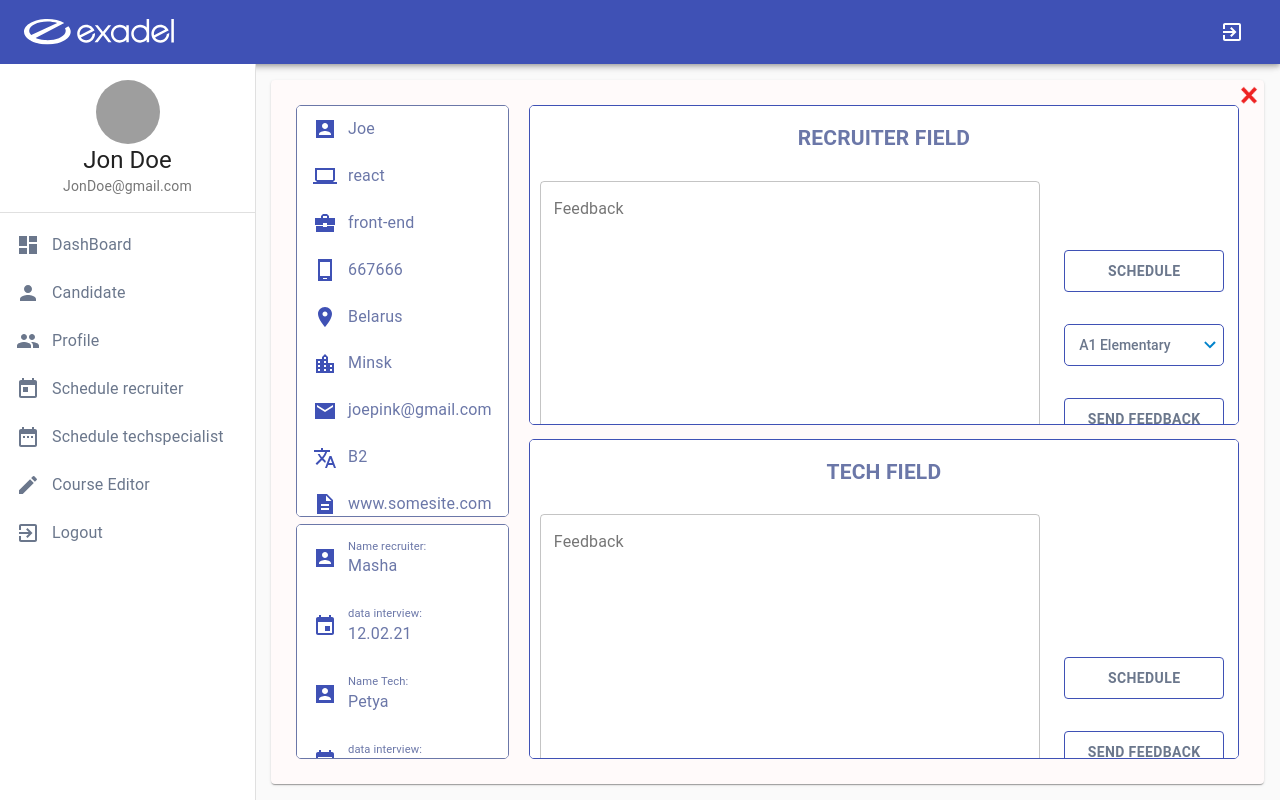
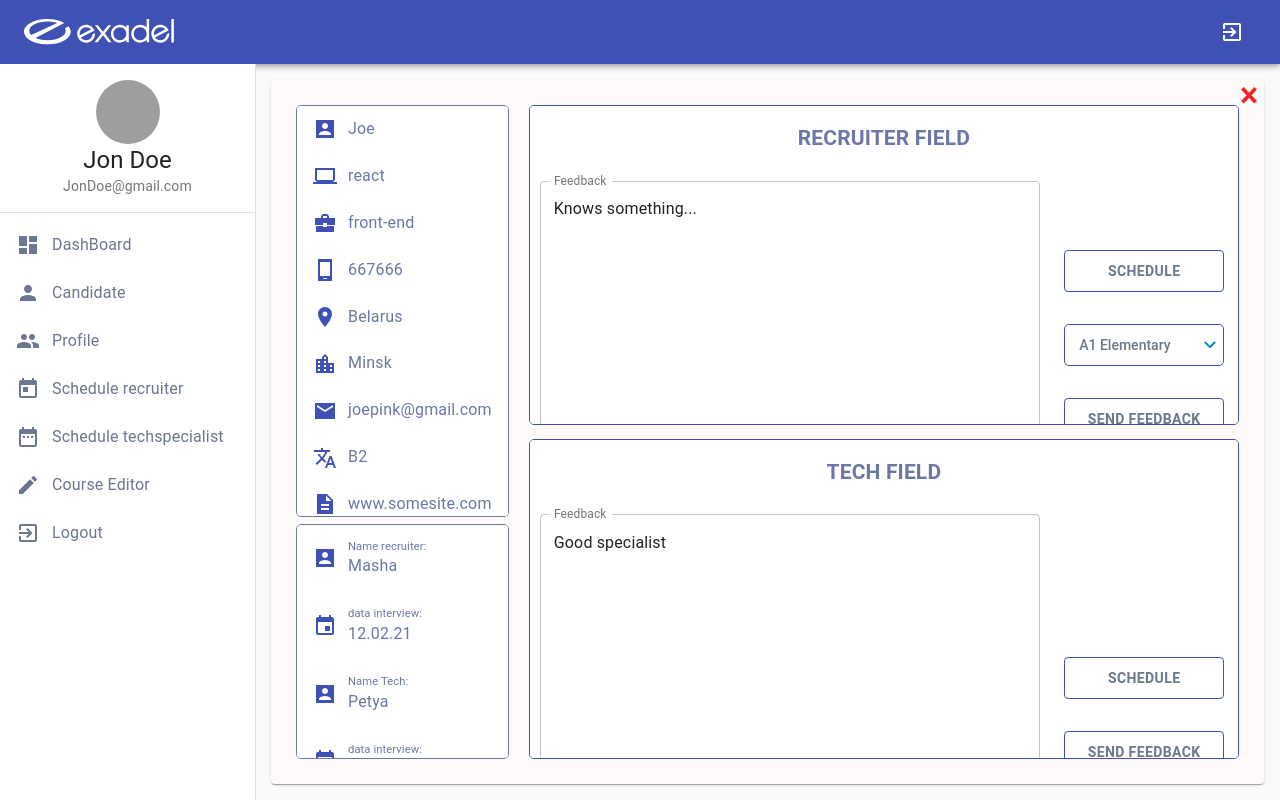
Before and after one commit to eugene-savko/recruitment-platform, a React (Create React App) app: page /profile in a window 1280 px wide. Built offline with nearby package versions, Linux system fonts and the light colour scheme; grey boxes are pictures that could not be loaded.

Commit message:
feat: Implemented receiving feedback from the server and placing it in the fields

```diff
--- a/src/app/pages/AdminPage/Profile/RecruiterField/index.tsx
+++ b/src/app/pages/AdminPage/Profile/RecruiterField/index.tsx
@@ -24,11 +24,16 @@ interface IRecruiterFieldProps {
 	englishLevel: Array<IListItemSelect>;
 }
 
+// data from server
+const feedbackFromServer = 'Knows something... ';
+
 const RecruiterField: React.FunctionComponent<IRecruiterFieldProps> = ({
 	englishLevel,
 }) => {
 	const [isShown, setIsShown] = useState<boolean>(false);
-	const [feedbackRecruiter, setFeedbackRecruiter] = useState<string>();
+	const [feedbackRecruiter, setFeedbackRecruiter] = useState<string>(
+		feedbackFromServer
+	);
 	const { register, handleSubmit } = useForm<IFormFields>();
 
 	const handleChange = (event: React.ChangeEvent<HTMLInputElement>) =>
--- a/src/app/pages/AdminPage/Profile/TechField/index.tsx
+++ b/src/app/pages/AdminPage/Profile/TechField/index.tsx
@@ -17,12 +17,18 @@ import {
 // type
 import IFormFields from '../types/IFormFields';
 
+// data from server
+const feedbackFromServer = 'Good specialist ';
+
 const TechField: React.FunctionComponent = () => {
 	const [isShown, setIsShown] = useState<boolean>(false);
-	const [feedbackTech, setFeedbackTech] = useState<string>();
+	const [feedbackTech, setFeedbackTech] = useState<string>(feedbackFromServer);
 	const { handleSubmit } = useForm<IFormFields>();
 	const handleChange = (event: React.ChangeEvent<HTMLInputElement>) =>
 		setFeedbackTech(event.target.value);
+	const handlerClick = () => {
+		// go to schedule tech
+	};
 
 	const onSubmit = () => {
 		setIsShown(true);
@@ -51,7 +57,11 @@ const TechField: React.FunctionComponent = () => {
 						variant="outlined"
 					/>
 					<ContainerBth>
-						<ButtonMaterial variant="outlined" color="primary">
+						<ButtonMaterial
+							variant="outlined"
+							color="primary"
+							onClick={handlerClick}
+						>
 							Schedule
 						</ButtonMaterial>
 						<ButtonMaterial variant="outlined" color="primary" type="submit">
```
